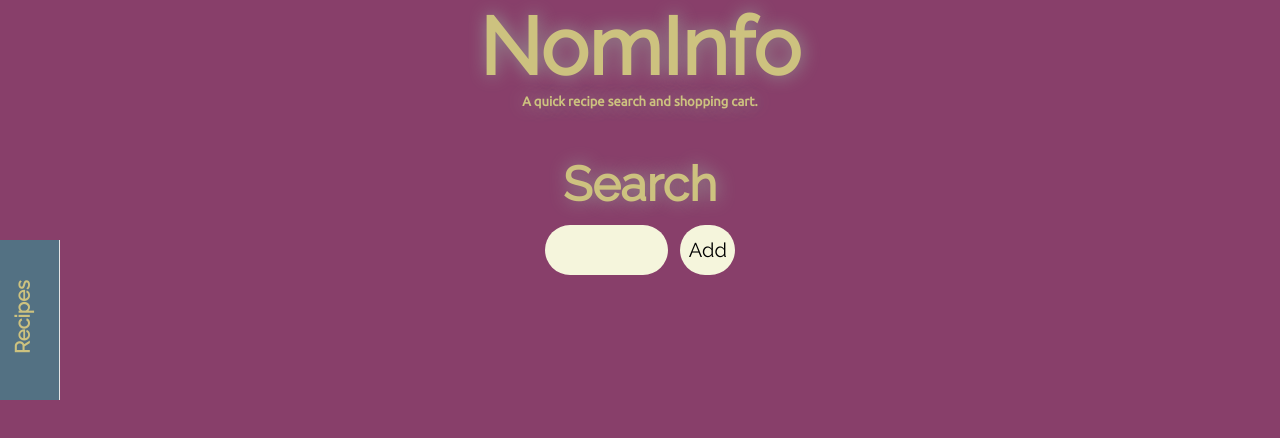
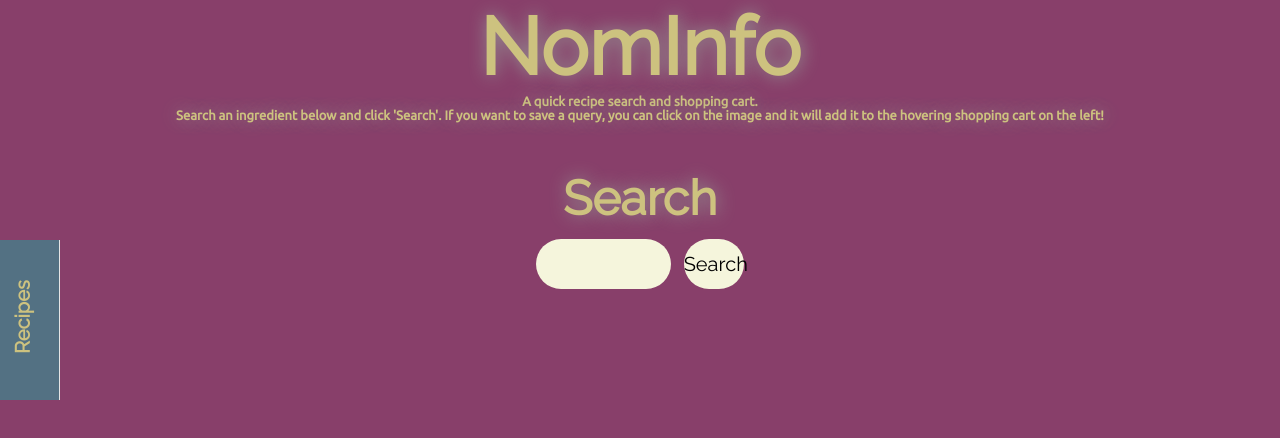
Before and after one commit to serenity4eternity786/NomInfo, a website: page public/index.html in a window 1280 px wide. Drawn offline with nearby package versions, Linux system fonts and the light colour scheme; no server answers.

Commit message:
added instructions

```diff
--- a/public/index.html
+++ b/public/index.html
@@ -14,6 +14,8 @@
     <header>
         <h1>NomInfo</h1>
         <h6>A quick recipe search and shopping cart.</h6>
+        <p></p>
+        <h6>Search an ingredient below and click 'Search'. If you want to save a query, you can click on the image and it will add it to the hovering shopping cart on the left!</h6>
     </header>
     <main>
         <section class="signup">
@@ -36,7 +38,7 @@
             <h6></h6>
             <form id="s-f">
                 <input type="text" id="recipe-search" placeholder=""/>
-                <button type="submit" id="recipeSearchButton">Add</button>
+                <button type="submit" id="recipeSearchButton">Search</button>
 
             </form>
             <div class="rate-output">
```
